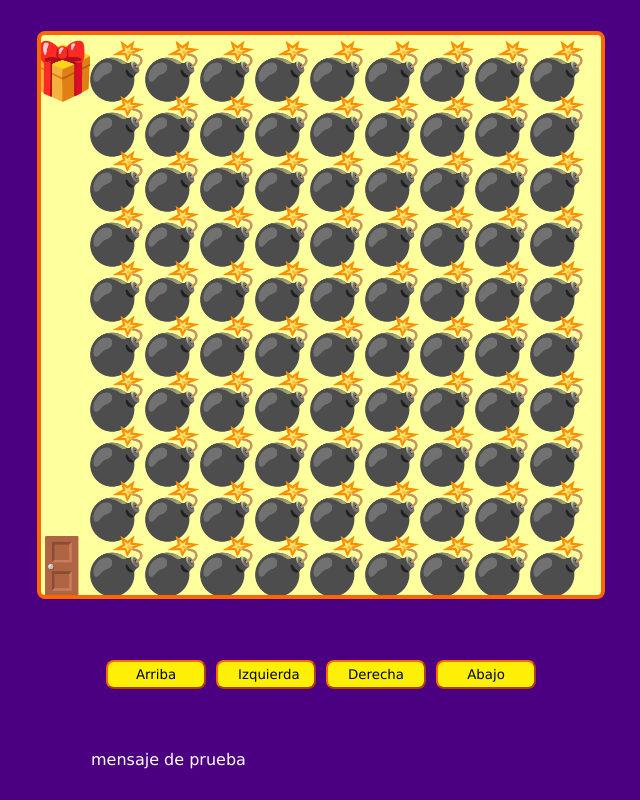
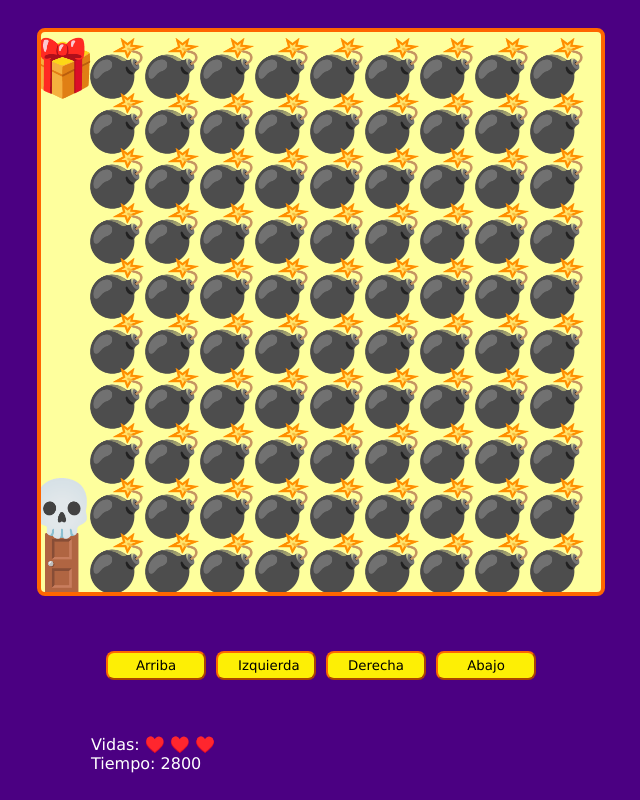
Before and after one commit to alvaroporto24/Juego-demo, a plain HTML site: page index.html in a window 1280 px wide. Both pictures are taken after a click on the button "Arriba". Shown: the whole page, without its empty margins (319-959 px from the left). Drawn offline with Linux system fonts and the light colour scheme.

Commit message:
se añade un temporizador para contar el tiempo que tarda en jugarse el juego entero

```diff
--- a/index.html
+++ b/index.html
@@ -19,7 +19,8 @@
         </div>
 
         <div class="messages">
-            <p>mensaje de prueba</p>
+            <p>Vidas: <span class="livesIndicator"></span></p>
+            <p>Tiempo: <span class="timeIndicator"></span></p>
         </div>
     </div>
 
--- a/juego.js
+++ b/juego.js
@@ -4,6 +4,9 @@ const buttonUp = document.querySelector('#up');
 const buttonLeft = document.querySelector('#left');
 const buttonRight = document.querySelector('#right');
 const buttonDown = document.querySelector('#down');
+const livesIndicator = document.querySelector('.livesIndicator')
+const timeIndicator = document.querySelector('.timeIndicator')
+
 
 const playerPosition = {
     x : undefined,
@@ -13,10 +16,15 @@ const giftPosition = {
     x : undefined,
     y : undefined,
 }
+let enemyPositions = [];
 
 let canvasSize;
 let elementSize;
 let level = 0;
+let lives = 2;
+
+let timeStart = undefined;
+let timeInterval;
 
 window.addEventListener('load', setCanvasSize)
 window.addEventListener('resize', setCanvasSize)
@@ -43,10 +51,22 @@ function startGame() {
 
     // version 2
     const map = maps[level]
+    if (!map) {
+        gameWin();
+        return;
+    }
     const mapRows = map.trim().split('\n');
     const mapRowCols = mapRows.map(row => row.trim().split(''))
 
-    game.clearRect(0,0,canvasSize,canvasSize)
+    modifyLives();
+
+    if (!timeStart) {
+        timeIndicator.textContent = '0';
+    }
+
+    game.clearRect(0,0,canvasSize,canvasSize);
+    enemyPositions = [];
+
     mapRowCols.forEach((row, rowIndex) => {
         row.forEach((col, colIndex) => {
             const emoji = emojis[col]
@@ -63,6 +83,12 @@ function startGame() {
                 case 'I':
                     giftPosition.x = posX;
                     giftPosition.y = posY
+                    break;
+                case 'X':
+                    enemyPositions.push({
+                        x: posX,
+                        y: posY,
+                    })
                 default:
                     break;
             }
@@ -85,27 +111,75 @@ function startGame() {
 }
 
 function movePlayer() {
-    playerColision()
-    game.fillText(emojis['PLAYER'], playerPosition.x, playerPosition.y)
+    playerCollision()
+    game.fillText(emojis['PLAYER'], playerPosition.x, playerPosition.y);
+}
+function playerCollision() {
+    //version 2
+    if (playerPosition.x.toFixed(1) == giftPosition.x.toFixed(1) && playerPosition.y.toFixed(1) == giftPosition.y.toFixed(1)) {
+        level ++;
+        startGame()
+    }
+    const enemyCollision = enemyPositions.find(enemy => {
+            const enemyCollisionX = enemy.x.toFixed(3) == playerPosition.x.toFixed(3);
+            const enemyCollisionY = enemy.y.toFixed(3) == playerPosition.y.toFixed(3);
+            return enemyCollisionX && enemyCollisionY;
+    })
+
+    // version 1
+        //const threshold = 0.01;
+        // if (Math.abs(playerPosition.x - giftPosition.x) < threshold &&
+        //     Math.abs(playerPosition.y - giftPosition.y) < threshold) {
+        //     level++;
+        //     startGame();
+        // }
+        // const enemyCollision = enemyPositions.find(enemy => {
+        //     const enemyCollisionX = (enemy.x - playerPosition.x) < threshold;
+        //     const enemyCollisionY = (enemy.y - playerPosition.y) < threshold;
+        //     return enemyCollisionX && enemyCollisionY;
+        // })
+
+    if (enemyCollision) {
+        playerPosition.x = undefined;
+        playerPosition.y = undefined;
+        if (lives < 1){
+            gameOver();
+        }
+        lives--;
+        startGame()
+        }
+}
+function modifyLives() {
+    // Se cuentan las vidas y se añaden corazones a un array para luego mostrarlo
+    let j = [];
+    for (let i = 0; i < (lives + 1); i++) {
+        j.push('♥️');
+    }
+    livesIndicator.textContent = j.join(' ');
+}
+function showTime() {
+    // muestra el temporizador con el tiempo actual.
+    const playerTime = Date.now() - timeStart;
+    timeIndicator.textContent = playerTime;
 }
 
-function playerCollision() {
-    const threshold = 0.1;
-
-    if (Math.abs(playerPosition.x - giftPosition.x) < threshold &&
-        Math.abs(playerPosition.y - giftPosition.y) < threshold) {
-        level++;
-        startGame();
-    }
+function gameOver() {
+    level = 0;
+    lives = 3;
+    timeStart = undefined;
+    startGame();
 }
-
+function gameWin() {
+    console.log('has ganado')
+}
+// Movimientos con teclado y botones
 window.addEventListener('keydown', moveKey)
 buttonUp.addEventListener('click', moveUp);
 buttonLeft.addEventListener('click', moveLeft);
 buttonRight.addEventListener('click', moveRight);
 buttonDown.addEventListener('click', moveDown);
 
-function moveKey(event) {
+function moveKey() {
     switch (event.key) {
         case 'ArrowUp':
             moveUp()
@@ -125,13 +199,19 @@ function moveKey(event) {
 
 }
 function moveUp() {
-    if (playerPosition.y - elementSize > elementSize) {
+    // Comienzas a jugar e inicias el contador
+    if (!timeStart) {
+        timeStart = Date.now();
+        timeInterval = setInterval(showTime, 100);
+    }
+
+    if (playerPosition.y - elementSize > (elementSize / 2)) {
         playerPosition.y -= elementSize;
         startGame();
     }
 }
 function moveLeft() {
-    if (playerPosition.x - elementSize > elementSize) {
+    if (playerPosition.x - elementSize > (elementSize / 2)) {
         playerPosition.x -= elementSize;
         startGame();
     }
```
